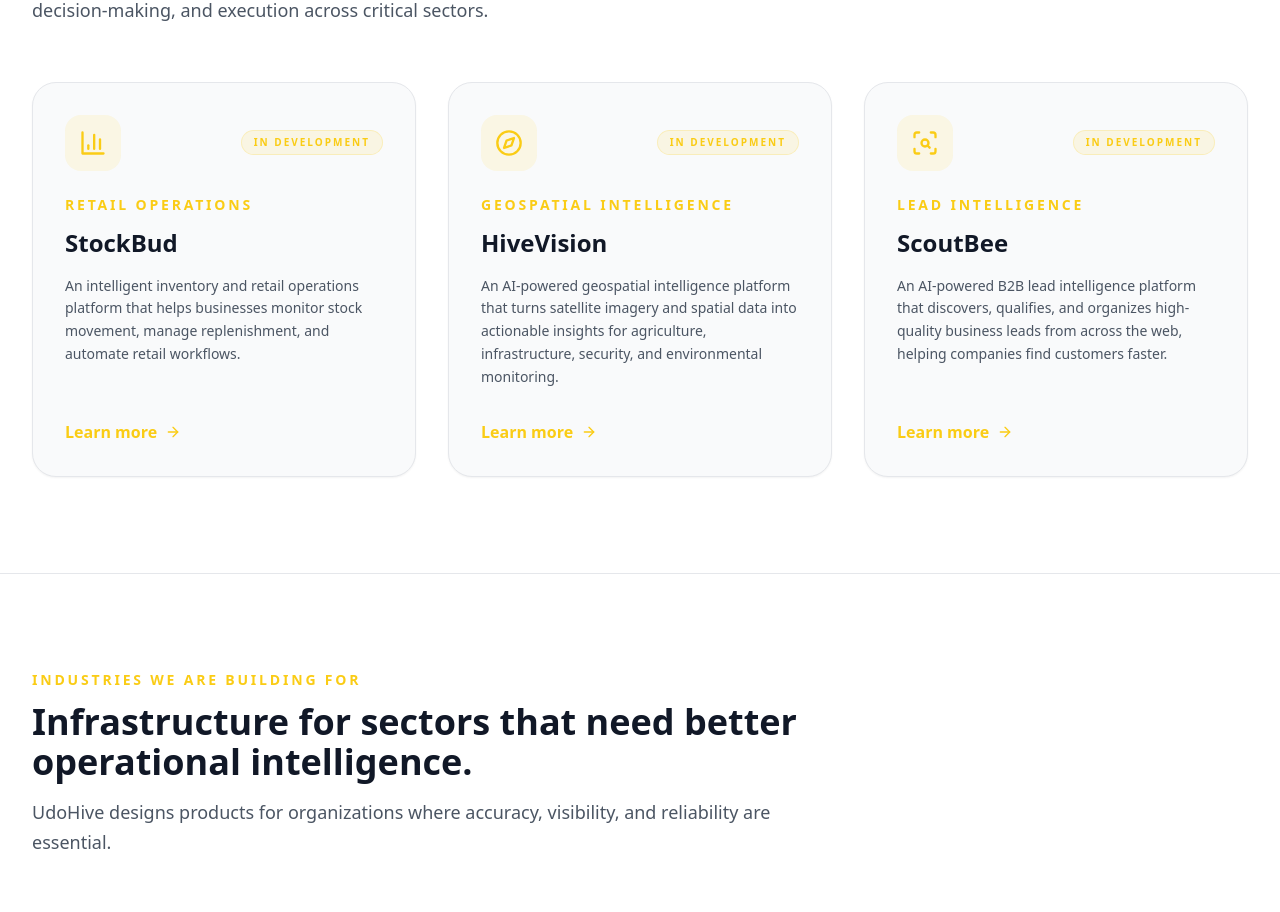
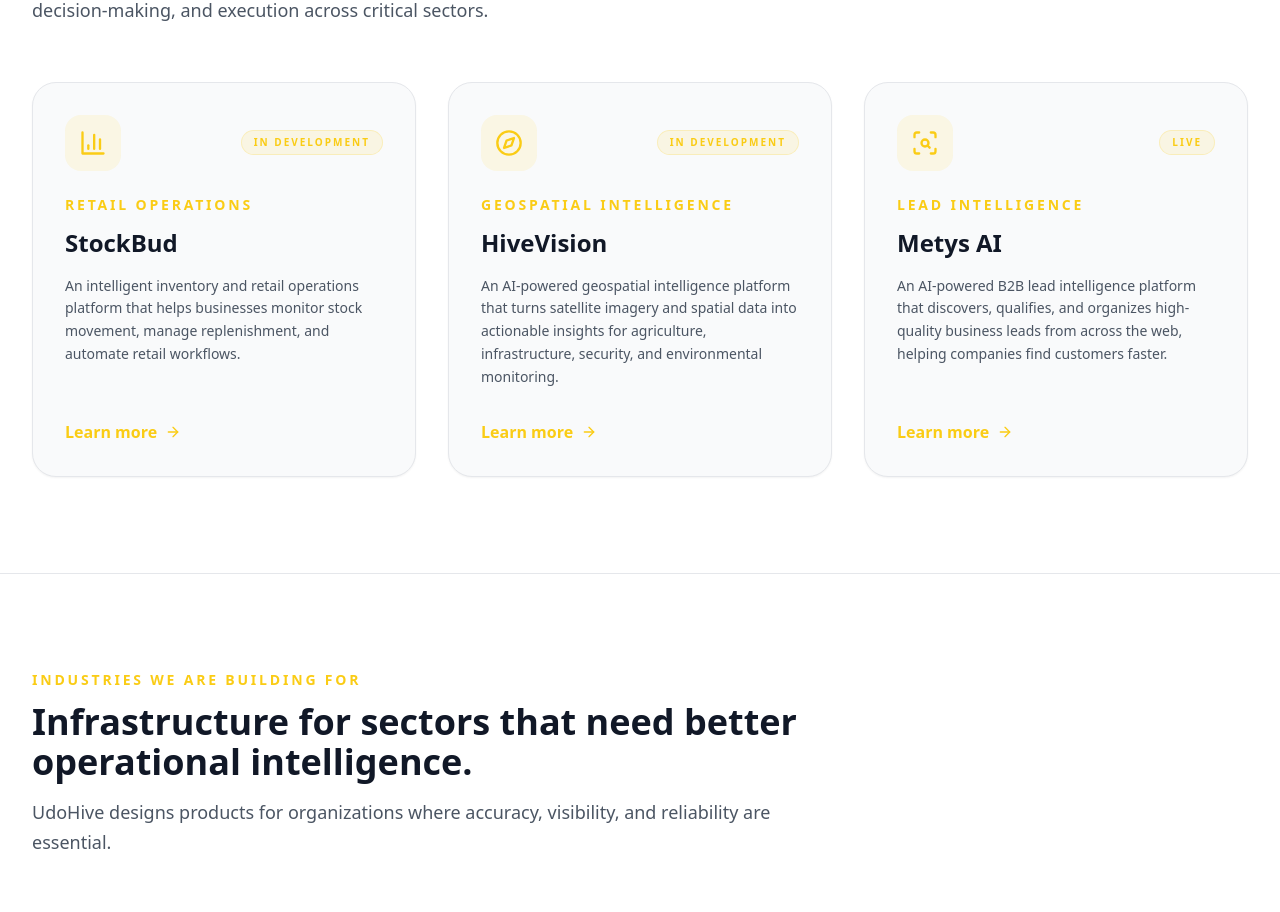
Before and after one commit to Emex-Sanchez/udoHive, a React (Vite) app: page / in a window 1280 px wide. Shown: the part 2000-2912 px from the top of the page. Built offline with nearby package versions, Linux system fonts and the light colour scheme.

Commit message:
name change with initial link

```diff
--- a/src/components/Portfolio.tsx
+++ b/src/components/Portfolio.tsx
@@ -31,10 +31,10 @@ export default function Portfolio(): React.JSX.Element {
     {
       id: 3,
       icon: ScanSearch,
-      title: 'ScoutBee',
+      title: 'Metys AI',
       description: 'An AI-powered B2B lead intelligence platform that discovers, qualifies, and organizes high-quality business leads from across the web, helping companies find customers faster.',
       tag: 'Lead intelligence',
-      badge: 'In development',
+      badge: 'LIVE',
     },
   ];
 
@@ -69,7 +69,7 @@ export default function Portfolio(): React.JSX.Element {
                 <h3 className="mt-3 text-2xl font-semibold text-gray-900 dark:text-white">{product.title}</h3>
                 <p className="mt-4 flex-1 text-sm leading-relaxed text-gray-600 dark:text-gray-400">{product.description}</p>
 
-                <a href="#contact" className="mt-8 inline-flex items-center font-semibold text-yellow-400 transition-colors hover:text-yellow-300">
+                <a href="https://www.leadgenudohive.xyz" className="mt-8 inline-flex items-center font-semibold text-yellow-400 transition-colors hover:text-yellow-300">
                   Learn more
                   <ArrowRight className="ml-2 h-4 w-4" />
                 </a>
```
